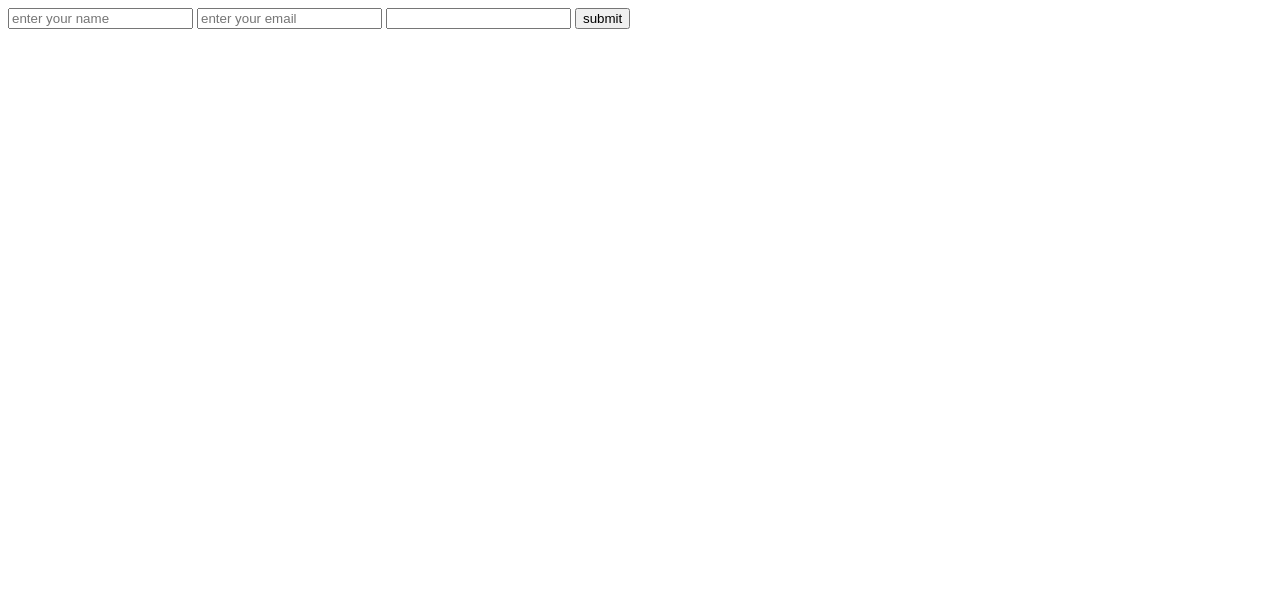
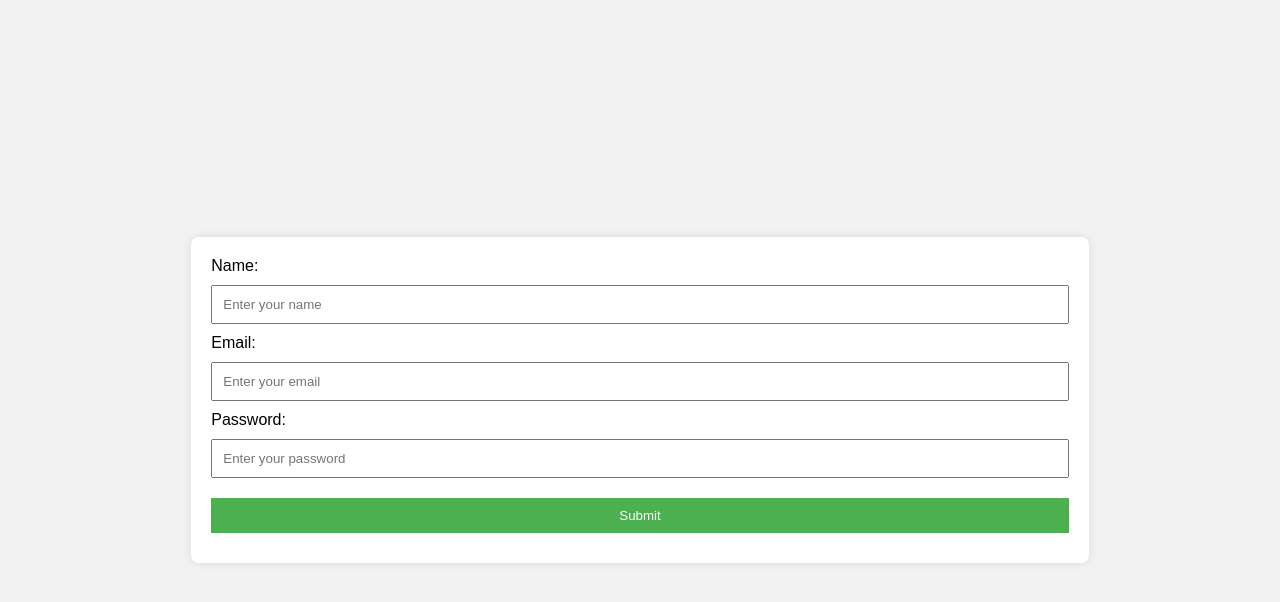
Before and after one commit to gjnder/existing_project, a plain HTML site: page contact.html in a window 1280 px wide. Drawn offline with Linux system fonts and the light colour scheme.

Commit message:
imporve contact.html

```diff
--- a/contact.html
+++ b/contact.html
@@ -3,15 +3,55 @@
 <head>
     <meta charset="UTF-8">
     <meta name="viewport" content="width=device-width, initial-scale=1.0">
-    <title>this is about contact page</title>
+    <title>Contact Page</title>
+    <style>
+        body {
+            font-family: Arial, sans-serif;
+            background-color: #f2f2f2;
+            display: flex;
+            justify-content: center;
+            align-items: center;
+            height: 100vh;
+            margin: 0;
+        }
+        .contact-form {
+            background: white;
+            padding: 20px;
+            border-radius: 8px;
+            box-shadow: 0 0 10px rgba(0, 0, 0, 0.1);
+        }
+        .contact-form input[type="text"],
+        .contact-form input[type="email"],
+        .contact-form input[type="password"],
+        .contact-form input[type="button"] {
+            width: 100%;
+            padding: 10px;
+            margin: 10px 0;
+            box-sizing: border-box;
+        }
+        .contact-form input[type="button"] {
+            background-color: #4CAF50;
+            color: white;
+            border: none;
+            cursor: pointer;
+        }
+        .contact-form input[type="button"]:hover {
+            background-color: #45a049;
+        }
+    </style>
 </head>
 <body>
-    <input type="text" placeholder="enter your name">
-    <input type="email" placeholder="enter your email">
-    <input type="password">
-    <input type="button" value="submit">
+    <form class="contact-form">
+        <label for="name">Name:</label>
+        <input type="text" id="name" name="name" placeholder="Enter your name" required>
 
+        <label for="email">Email:</label>
+        <input type="email" id="email" name="email" placeholder="Enter your email" required>
 
+        <label for="password">Password:</label>
+        <input type="password" id="password" name="password" placeholder="Enter your password" required>
 
+        <input type="button" value="Submit">
+    </form>
 </body>
 </html>
```
